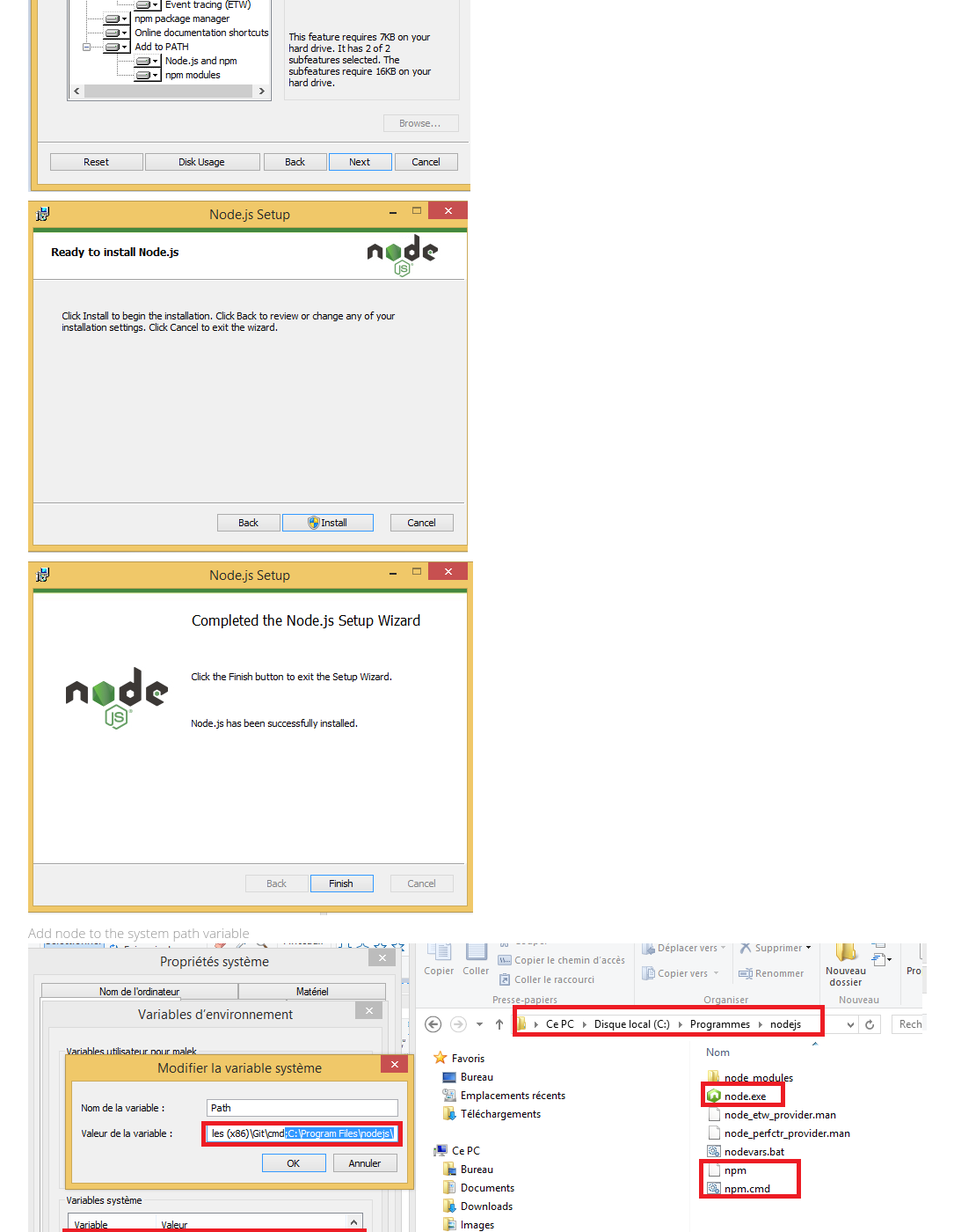
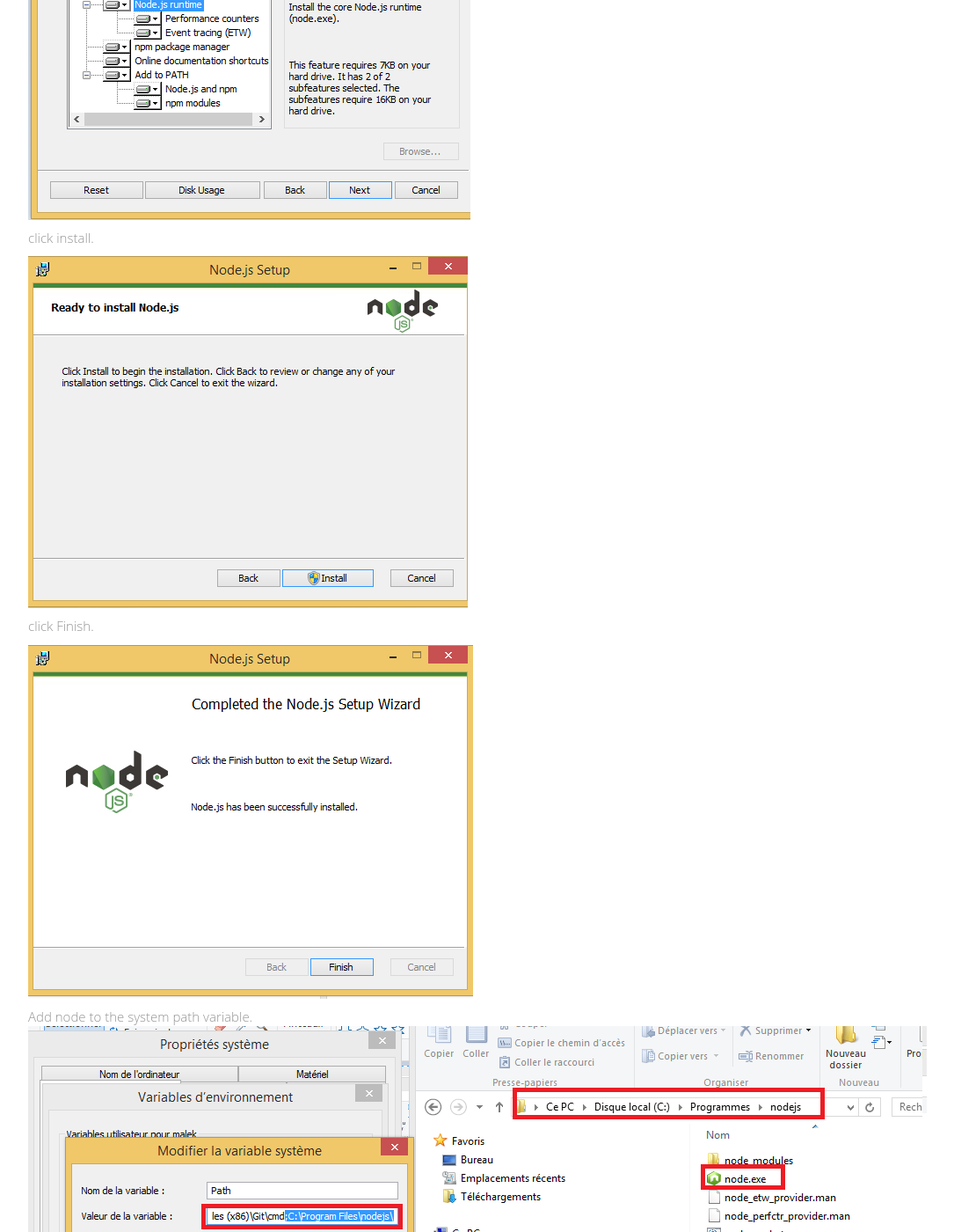
Before and after one commit to malekbenz/malekbenz, a Jekyll site: the page built from _posts/2015-12-22-first-blog.md, in a window 1280 px wide and 1400 px high, scrolled down 2023 px. Shown: the whole window at 88% size, without its empty margins (38-1123 px from the left). Built offline with Jekyll 4.4.1, drawn with Linux system fonts in a browser that asks for light colours; nearby versions of some CDN libraries; library files that are not in the unit come from our copies.

Commit message:
fix image

````diff
--- a/_posts/2015-12-22-first-blog.md
+++ b/_posts/2015-12-22-first-blog.md
@@ -21,13 +21,20 @@ click to install nodejs.
 
 ![click next](/images/nodejs/nodejsfs01.png)
 
+click next.
+
 ![Next](/images/nodejs/nodejsfs02.png)
+
+click install.
 
 ![Install](/images/nodejs/nodejsfs03.png)
 
+click Finish.
+
 ![Finish](/images/nodejs/nodejsfs04.png)
 
-Add node to the system path variable  ![Path](/images/nodejs/nodejsfs05.png).
+
+Add node to the system path variable.  ![Path](/images/nodejs/nodejsfs05.png).
 To confim that if thing is ok lunch the (node js command line) ![CMD](/images/nodejs/nodejsfs06.01.png). and type 'node --version' ![CMD](/images/nodejs/nodejsfs06.png).
 
 ## Work with Nodejs
@@ -37,7 +44,10 @@ Create new file 'app.js' and type the code above:
 ```javascript
 console.log("Hello World: ");
 ```
+
 run the application:
+
+
 ```javascript
 node app.js
 ```
````
